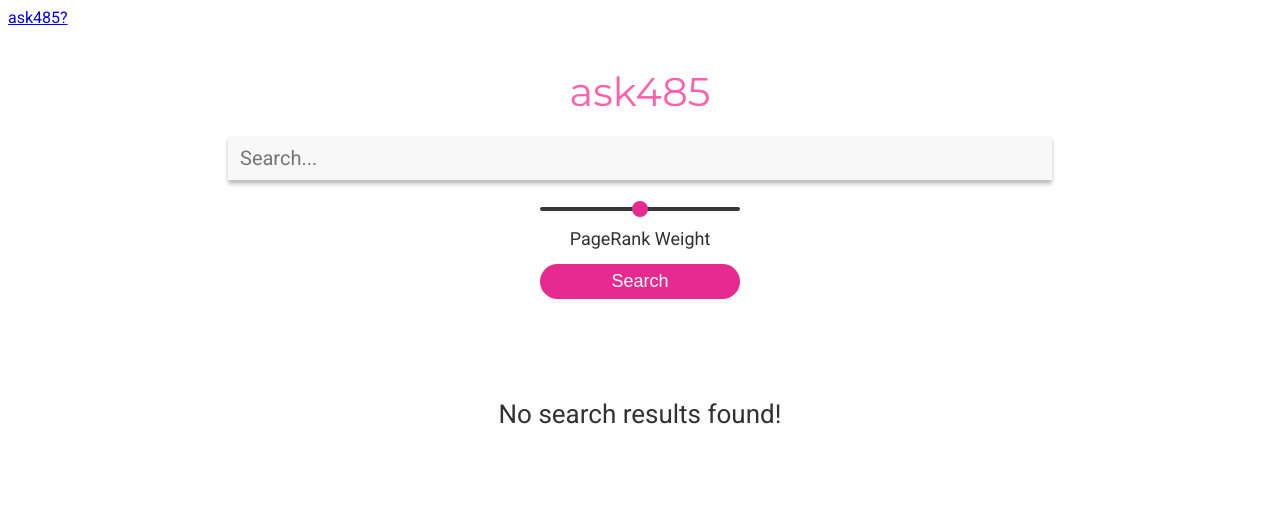
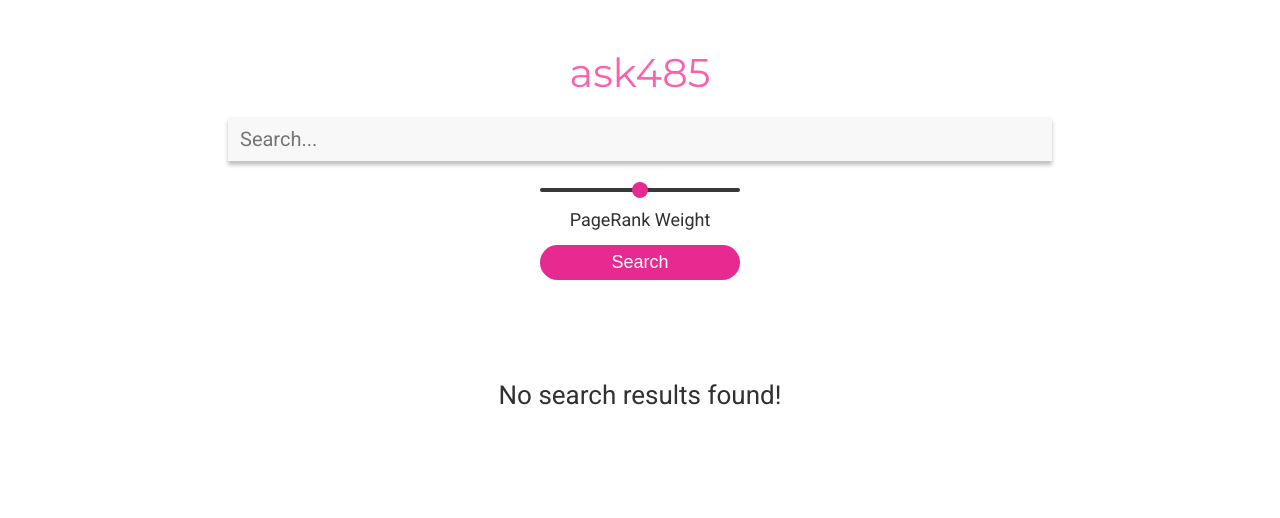
Before and after one commit to lusolorz/p5-search-engine, a Python web app: template search_server/search/templates/index.html in a window 1280 px wide. Shown: the top 518 px of the page. Run offline with Jinja, Linux system fonts and the light colour scheme; the template is opened without the code that fills it, so the values that code supplies are empty.

Commit message:
fix link

```diff
--- a/search_server/search/templates/index.html
+++ b/search_server/search/templates/index.html
@@ -9,9 +9,6 @@
     <link href="https://fonts.googleapis.com/css?family=Roboto" rel="stylesheet">
 </head>
 <body>
-    <header>
-        <a href="/">ask485?</a>
-    </header>
     <main>
         <div class="feed">
             <div class="ask485">ask485</div>
```
